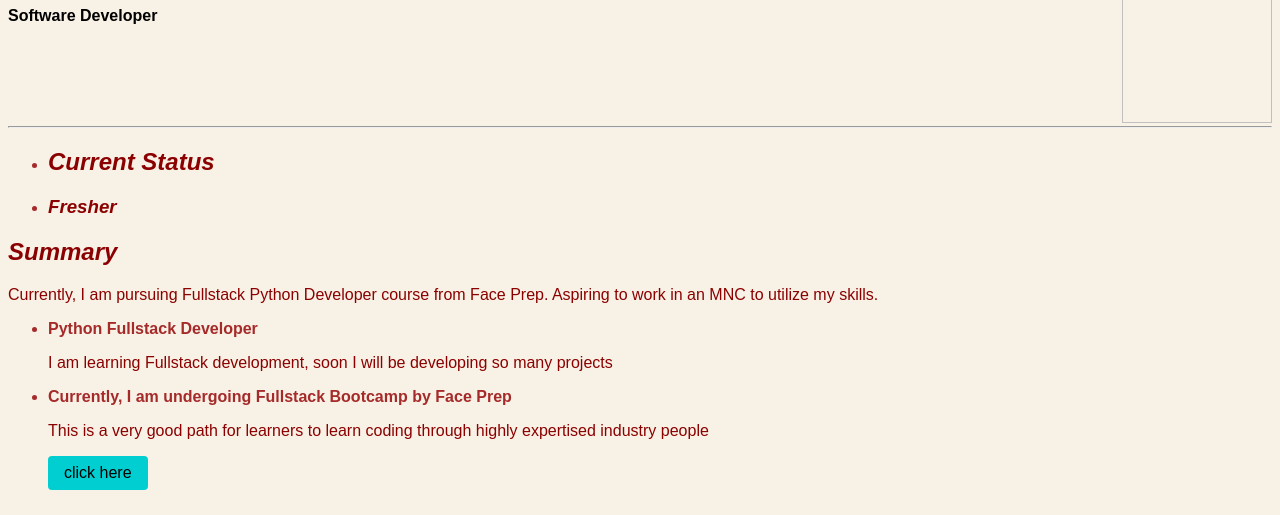
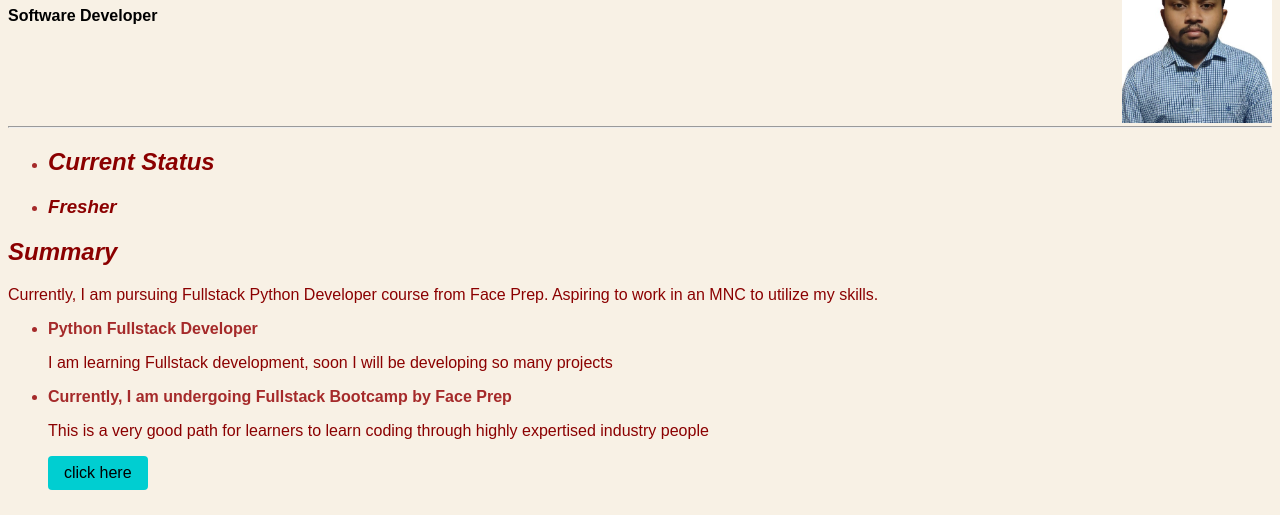
Before and after one commit to Rudhirbabu/PortFolio-site, a plain HTML site: page index.html in a window 1280 px wide. Shown: the part 73-588 px from the top of the page. Drawn offline with Linux system fonts and the light colour scheme.

Commit message:
photo added

```diff
--- a/index.html
+++ b/index.html
@@ -7,7 +7,7 @@
 </head>
 
 <body>
-    <img src="C:\Users\parsi\OneDrive\Pictures\rs.jpg" width="150" height="175" align="right">
+    <img src="./copy_img.jpg" width="150" height="175" align="right">
     <h1>
         <strong>Parsika Rudhir Babu</strong><br>
         <h4>Software Developer</h4><br><br><br><br>
```
